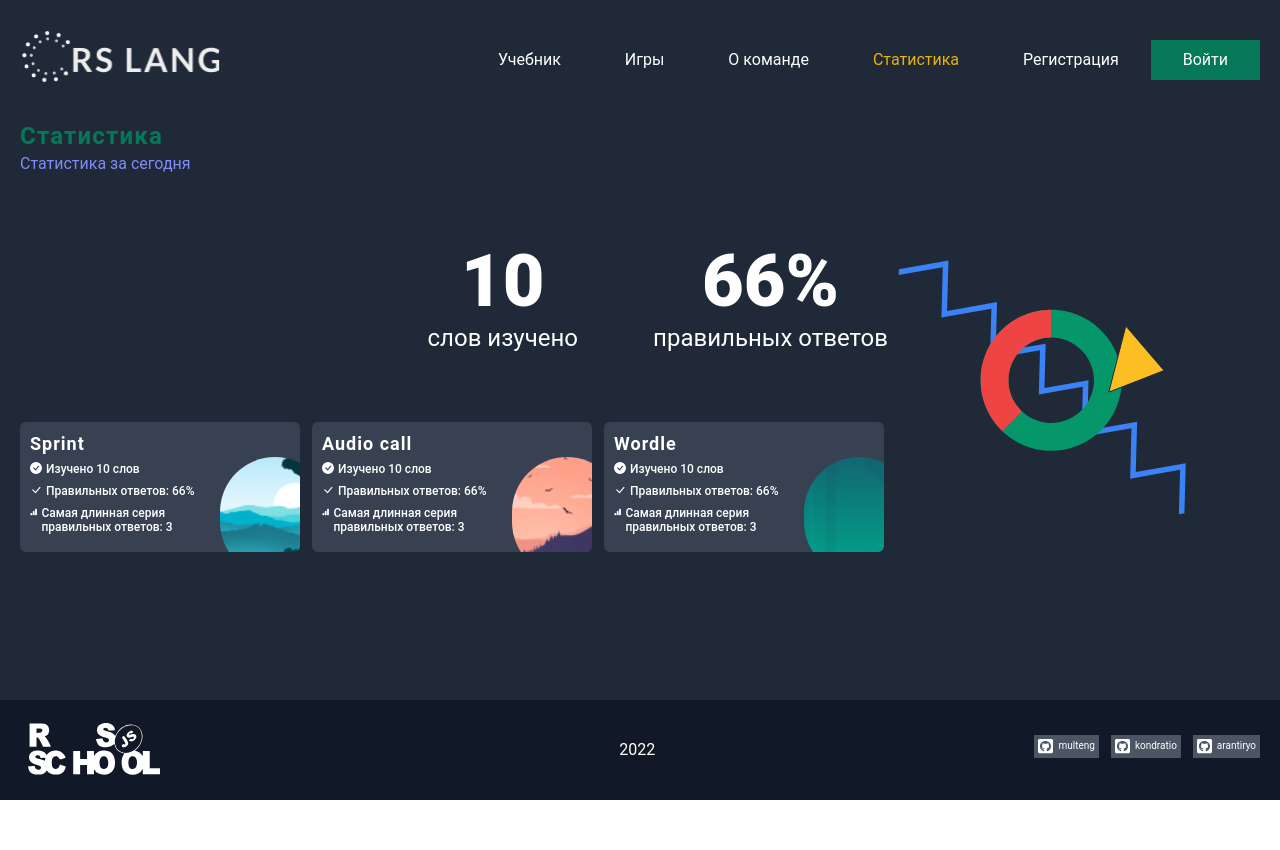
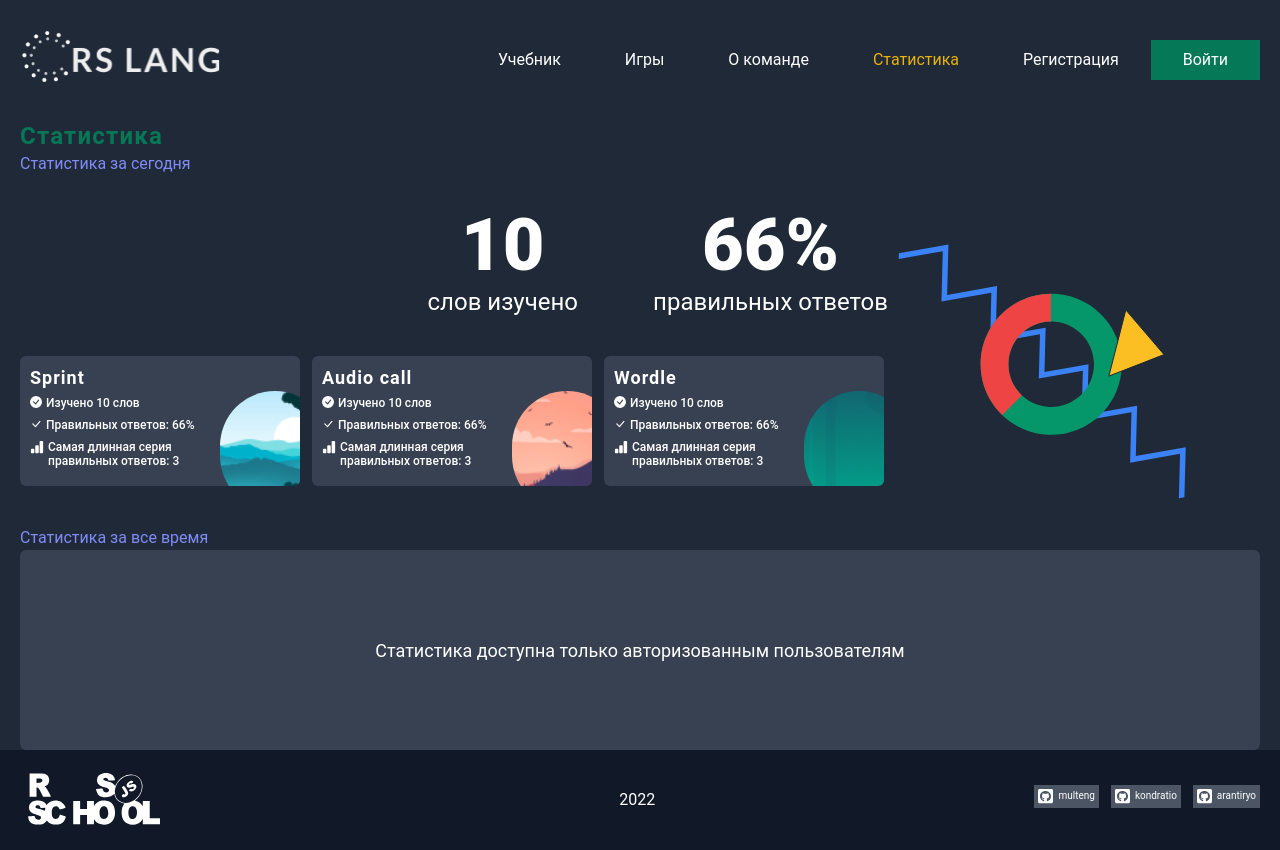
Before and after one commit to Arantiryo/rs-lang, a React (Create React App) app in the folder rs-lang/: page /statistics in a window 1280 px wide. Before the commit the page ends 800 px from the top, so only its background shows below. Built offline with nearby package versions, Linux system fonts and the light colour scheme.

Commit message:
feat: add all time stats template

```diff
--- /dev/null
+++ b/rs-lang/src/Containers/Statistics/AllTimeStats/AllTimeStats.tsx
@@ -0,0 +1,17 @@
+import { useAppSelector } from "../../../app/hooks";
+
+export default function AllTimeStats() {
+  const userInfo = useAppSelector((state) => state.loginReducer);
+
+  return (
+    <>
+      {userInfo.userId === "" && (
+        <div className="w-full h-[200px] bg-gray-700 rounded-md flex items-center justify-center">
+          <p className="text-white text-[18px] leading-[21px]">
+            Статистика доступна только авторизованным пользователям
+          </p>
+        </div>
+      )}
+    </>
+  );
+}
--- a/rs-lang/src/Containers/Statistics/GeneralStats/GeneralStats.tsx
+++ b/rs-lang/src/Containers/Statistics/GeneralStats/GeneralStats.tsx
@@ -11,7 +11,7 @@ export default function GeneralStats() {
         src={pseudo1}
         alt="pseudo element"
       />
-      <div className="flex justify-end gap-[75px] w-[70%] pt-10">
+      <div className="flex justify-end gap-[75px] w-[70%] pt-5">
         <div className="flex flex-col items-center">
           <span className="text-white font-extrabold text-[72px] leading-[84px]">
             10
--- a/rs-lang/src/Containers/Statistics/Statistics.tsx
+++ b/rs-lang/src/Containers/Statistics/Statistics.tsx
@@ -3,6 +3,7 @@ import Main from "../../components/Main/Main";
 import Footer from "../../components/Footer/Footer";
 import GeneralStats from "./GeneralStats/GeneralStats";
 import GameStatsCards from "./GameStatsCards/GameStatsCards";
+import AllTimeStats from "./AllTimeStats/AllTimeStats";
 
 export default function Statistics() {
   return (
@@ -12,14 +13,16 @@ export default function Statistics() {
       </div>
       <div className="bg-gray-800 grow-[2]">
         <Main className="h-full">
-          <div className="mb-6">
+          <div className="mb-2">
             <h2 className="text-2xl font-bold tracking-wider text-emerald-700">
               Статистика
             </h2>
             <p className="text-base text-indigo-400">Статистика за сегодня</p>
           </div>
           <GeneralStats />
-          <GameStatsCards className="pt-[70px] pb-5" />
+          <GameStatsCards className="pt-[40px] mb-[40px]" />
+          <p className="text-base text-indigo-400">Статистика за все время</p>
+          <AllTimeStats />
         </Main>
       </div>
       <div className="bg-gray-900 w-full">
--- a/rs-lang/src/components/GameStatsCard/GameStatsCard.tsx
+++ b/rs-lang/src/components/GameStatsCard/GameStatsCard.tsx
@@ -46,7 +46,9 @@ export function GameStatsCard({
         </p>
         <p className={`text-white font-medium text-[12px] leading-[14px] mb-2`}>
           <span className="flex gap-1">
-            <BsFillBarChartFill />{" "}
+            <span className="text-[14px]">
+              <BsFillBarChartFill />
+            </span>{" "}
             {`Самая длинная серия правильных ответов: ${longestStreak}`}
           </span>
         </p>
```
